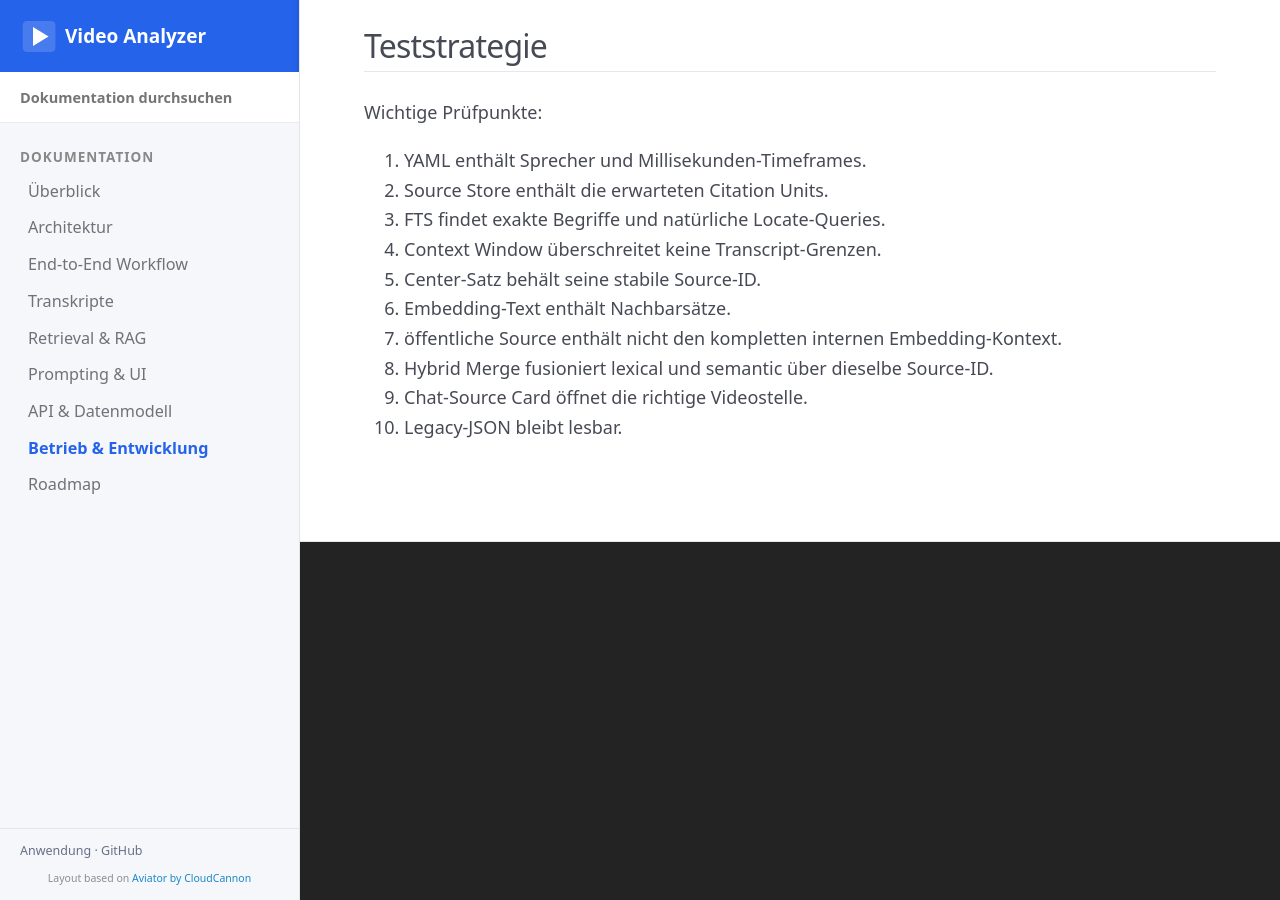
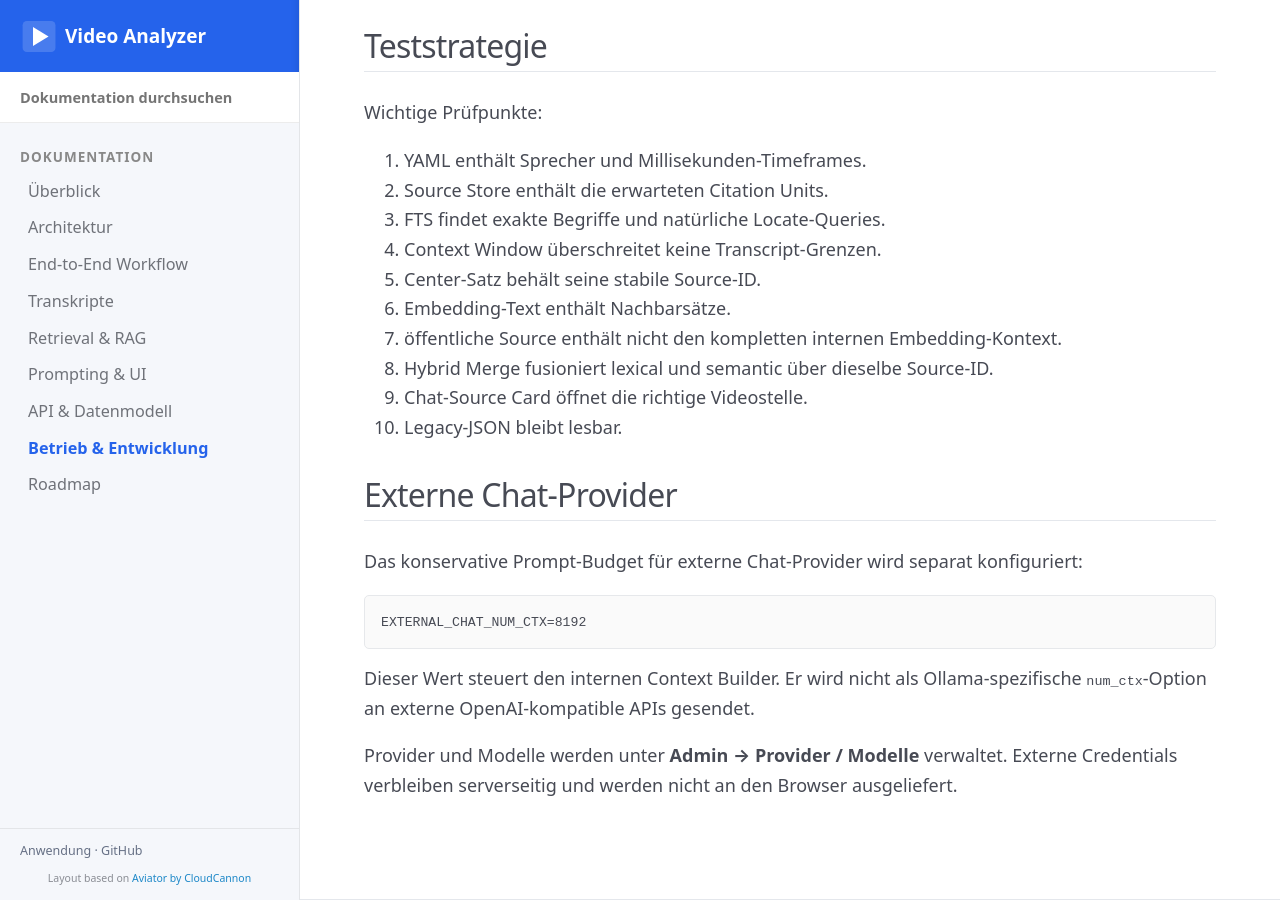
Before and after one commit to r14r/boersenfuehrerschein-videoanalyzer-public, a Jekyll site: the page built from docs/operations-development.md, in a window 1280 px wide and 900 px high, scrolled down 1339 px. Built offline with Jekyll 4.4.1, drawn with Linux system fonts in a browser that asks for light colours.

Commit message:
Document provider-neutral chat

```diff
--- a/docs/operations-development.md
+++ b/docs/operations-development.md
@@ -65,3 +65,15 @@ Wichtige Prüfpunkte:
 8. Hybrid Merge fusioniert lexical und semantic über dieselbe Source-ID.
 9. Chat-Source Card öffnet die richtige Videostelle.
 10. Legacy-JSON bleibt lesbar.
+
+## Externe Chat-Provider
+
+Das konservative Prompt-Budget für externe Chat-Provider wird separat konfiguriert:
+
+~~~bash
+EXTERNAL_CHAT_NUM_CTX=8192
+~~~
+
+Dieser Wert steuert den internen Context Builder. Er wird nicht als Ollama-spezifische `num_ctx`-Option an externe OpenAI-kompatible APIs gesendet.
+
+Provider und Modelle werden unter **Admin → Provider / Modelle** verwaltet. Externe Credentials verbleiben serverseitig und werden nicht an den Browser ausgeliefert.
```
